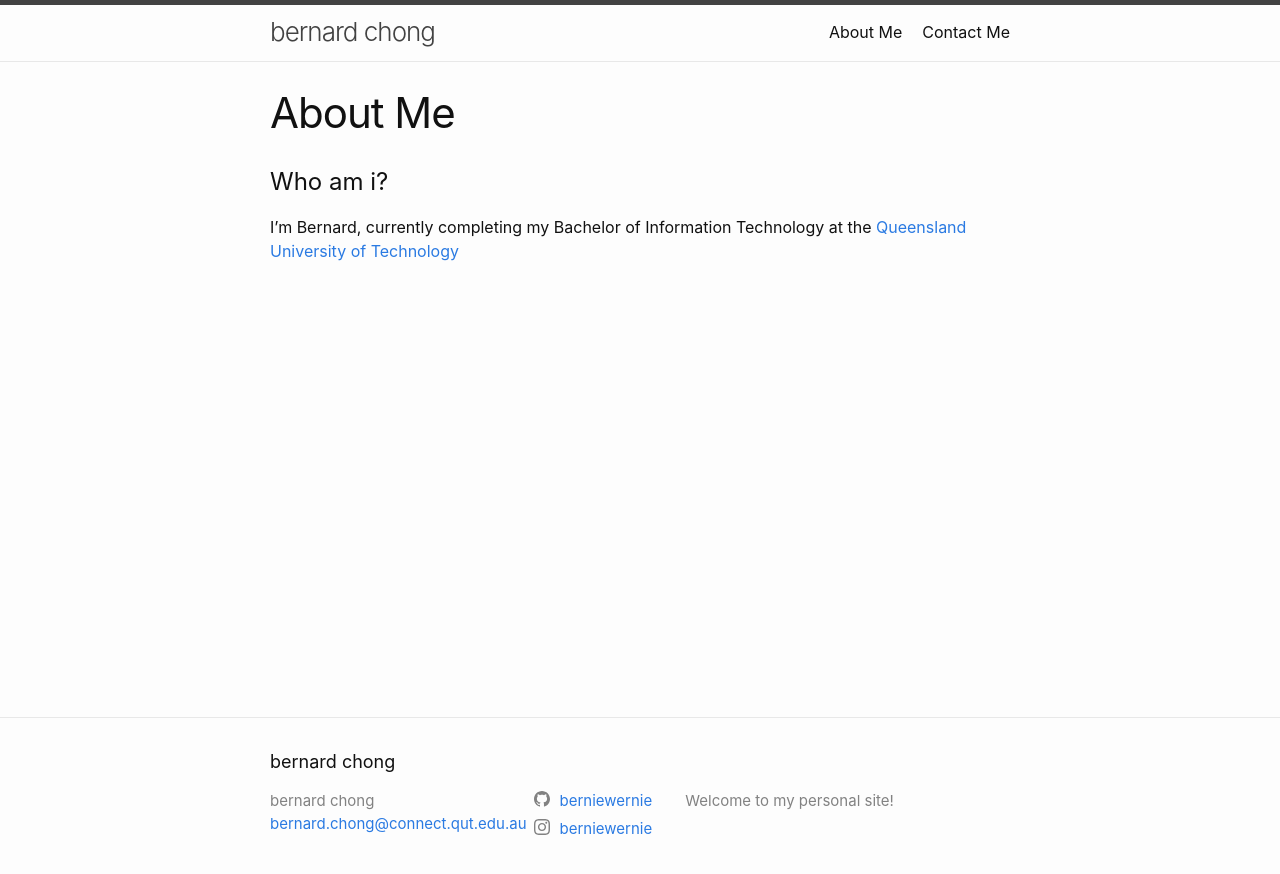
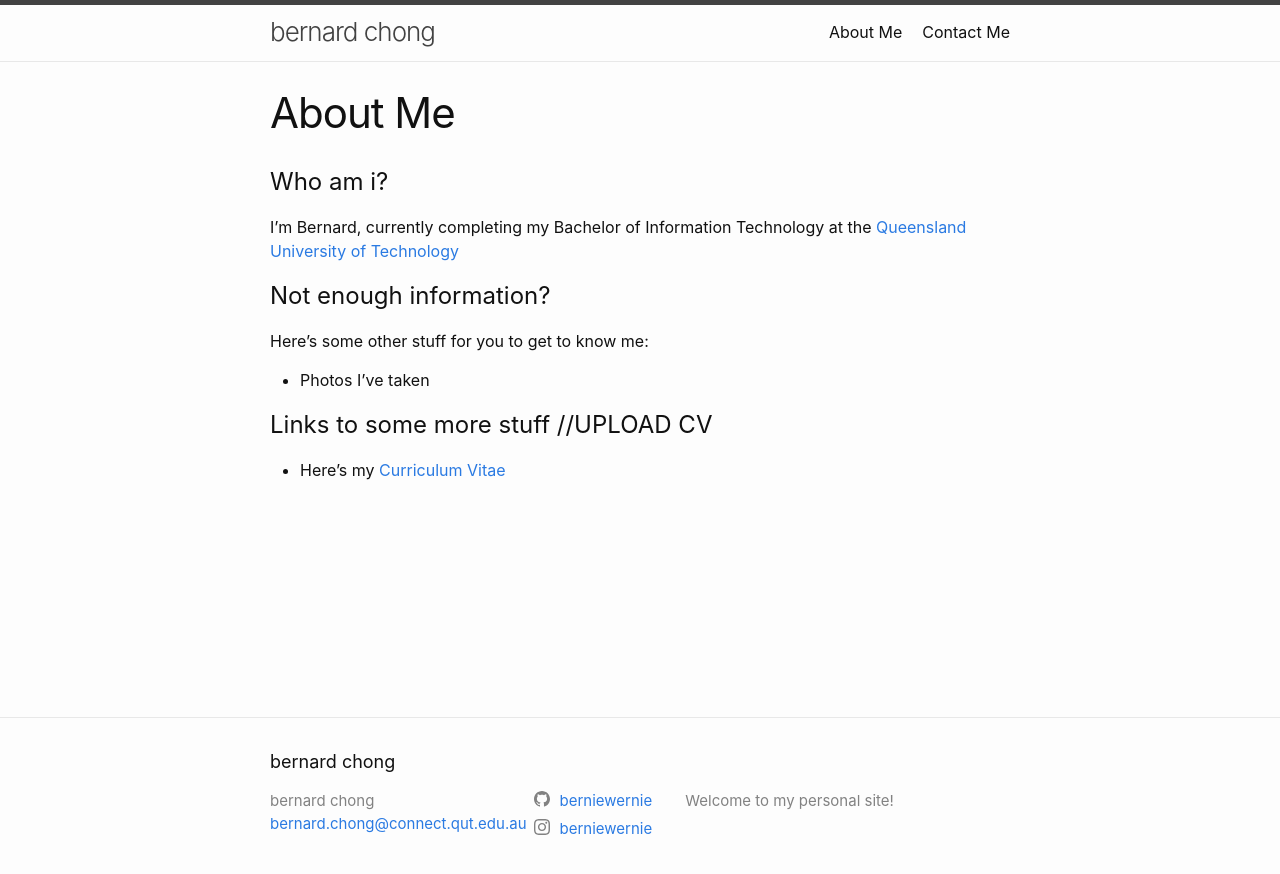
Before and after one commit to berniewernie/berniewernie.github.io, a Jekyll site: the page built from pages/about/01_index.markdown, in a window 1280 px wide. Shown: the top 874 px of the page. Built offline with Jekyll 4.4.1, drawn with Linux system fonts in a browser that asks for light colours.

Commit message:
Added content to about me

```diff
--- a/_includes/header.html
+++ b/_includes/header.html
@@ -18,7 +18,7 @@
 
         <div class="trigger">
           {%- for path in page_paths -%}
-            {%- assign my_page = site.pages | where: "path", path | first -%}
+            {%- assign my_page = site.pages | where: "path", path |first -%}
             {%- if my_page.exclude != true -%}
               {%- if my_page.title -%}
               <a class="page-link" href="{{ my_page.url | relative_url }}">{{ my_page.title | escape }}</a>
--- /dev/null
+++ b/pages/about/01_index.markdown
@@ -0,0 +1,17 @@
+---
+layout: page
+title: About Me
+exclude: false
+permalink: /about/
+
+---
+
+# Who am i?
+I'm Bernard, currently completing my Bachelor of Information Technology at the [Queensland University of Technology](https://www.qut.edu.au){:target="_blank"}
+
+# Not enough information?
+Here's some other stuff for you to get to know me:
+* Photos I've taken
+
+# Links to some more stuff //UPLOAD CV
+* Here's my [Curriculum Vitae](https://github.com/berniewernie/berniewernie.github.io/tree/gh-pages/pages/about/assets/Test.pdf){:target="_blank"}
--- a/contact.markdown
+++ b/pages/contact/02_index.markdown
@@ -3,6 +3,7 @@ layout: page
 title: Contact Me
 menu: main
 permalink: /contact/
+
 ---
 
 [LinkedIn](https://linkedin.com/in/bernard-chong){:target="_blank"}
```
Also changed, not shown: about.markdown (deleted, +0 -9 lines), README.md, 1 other file.
